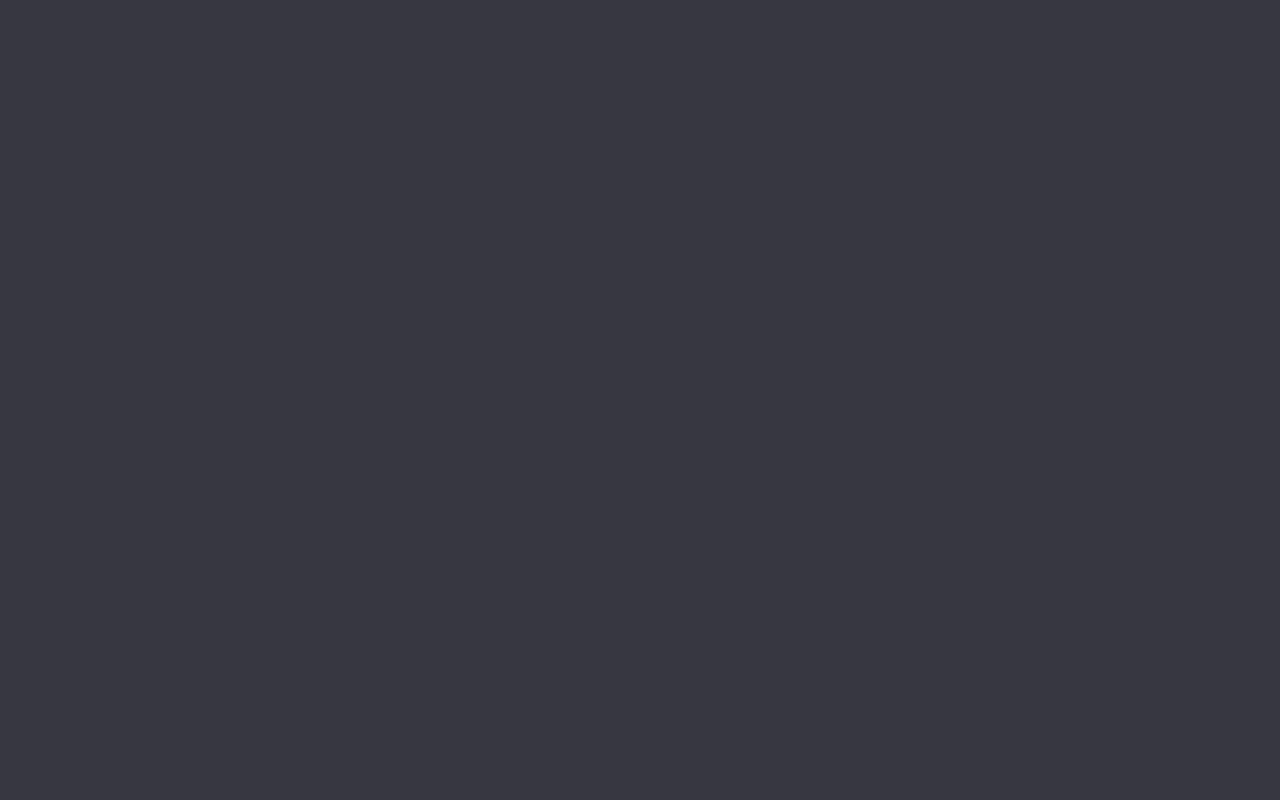
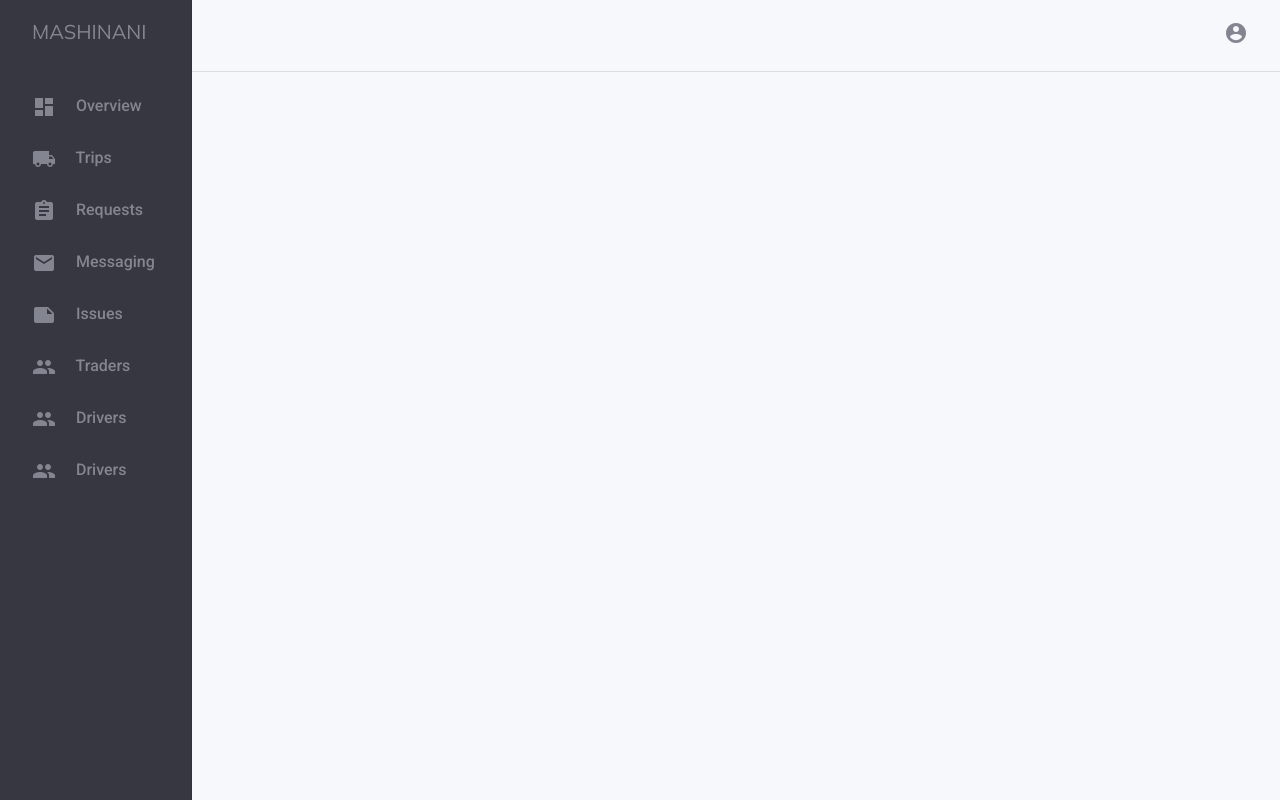
Before and after one commit to QUALIS-LABS/IBM-Call-for-code-2021-zero-hunger-solution, an Angular app in the folder Dashboard/src/: page /dashboard in a window 1280 px wide. Before the commit this address led to /. Built offline with nearby package versions, Linux system fonts and the light colour scheme.

Commit message:
Add dashboard component

```diff
--- a/Dashboard/src/src/app/app-routing.module.ts
+++ b/Dashboard/src/src/app/app-routing.module.ts
@@ -1,10 +1,13 @@
 import { NgModule } from '@angular/core';
 import { RouterModule, Routes } from '@angular/router';
 import { LoginComponent } from './auth/login/login.component';
+import { DashboardComponent } from './dashboard/dashboard.component';
 
 const routes: Routes = [
   {path:'', component: LoginComponent},
-  {path: "login", component: LoginComponent}
+  {path: "login", component: LoginComponent},
+  {path: "dashboard", component: DashboardComponent}
+
 ];
 
 @NgModule({
--- a/Dashboard/src/src/app/app.component.css
+++ b/Dashboard/src/src/app/app.component.css
@@ -0,0 +1,3 @@
+main{
+        height: 100%;
+}
--- /dev/null
+++ b/Dashboard/src/src/app/dashboard/dashboard.component.css
@@ -0,0 +1,103 @@
+.drawer-container {
+  width: 100%;
+  height: 100%;
+}
+
+.dashboard-content {
+  width: 100%;
+  display: table;
+  height: 100%;
+  background: #f7f8fc;
+  align-content: flex-start;
+}
+
+.dashboard-content mat-toolbar{
+  background: #f7f8fc;
+}
+
+mat-icon{
+  margin-right: 1rem;
+}
+
+.dashboard-sidenav {
+  width: 15%;
+  padding: 0 1rem 0;
+  background-color: #363740;
+  color: white;
+}
+
+mat-toolbar {
+  background-color: #f4f4ef;
+}
+
+hr {
+  border: none;
+  height: 1px;
+  background-color: #dddddd;
+}
+
+.toolbar-nav {
+  background-color: #363740;
+  margin-bottom: 1rem;
+}
+.toolbar-nav h2{
+  font-family: 'Mulish';
+  color: #838591;
+}
+
+ul {
+  list-style: none;
+  margin: 0;
+  padding: 0;
+  display: flex;
+}
+
+a {
+  text-decoration: none;
+  color: #838591;
+}
+
+.spacer {
+  flex: 1 1 auto;
+  margin-bottom: 1rem;
+}
+.activelink {
+  color: #4d4f5c;
+}
+
+.dash-nav ul {
+  list-style: none;
+  display: table-cell;
+  vertical-align: middle;
+  justify-items: left;
+  padding-left: 0;
+  width: inherit;
+}
+
+.dash-nav li {
+  width: 100%;
+  padding: 0;
+  justify-self: left;
+  align-self: start;
+}
+
+.dash-nav ul li a {
+  text-decoration: none;
+  width: 100%;
+  padding-top: 0.5rem;
+  padding-bottom: 0.5rem;
+  padding-left: 1rem;
+  font-size: medium;
+  color: #838591;
+  text-align: left;
+}
+
+::ng-deep .mat-menu-content {
+  padding-top: 5px !important;
+  padding-bottom: 0px !important;
+}
+
+.mat-menu-item {
+  line-height: 35px;
+  height: 35px;
+}
--- /dev/null
+++ b/Dashboard/src/src/app/dashboard/dashboard.component.html
@@ -0,0 +1,113 @@
+<mat-drawer-container class="drawer-container" autosize>
+
+        <mat-drawer class="dashboard-sidenav" mode="side" opened>
+
+          <mat-toolbar class="toolbar-nav">
+               <h2> MASHINANI</h2>
+          </mat-toolbar>
+
+          <div class="dash-nav">
+
+          <ul>
+            <li>
+              <a mat-button routerLink="overview" routerLinkActive="activelink">
+                <mat-icon>dashboard</mat-icon>
+                Overview
+              </a>
+            </li>
+
+            <li>
+                <a mat-button routerLink="overview" routerLinkActive="activelink">
+                  <mat-icon>local_shipping</mat-icon>
+                  Trips
+                </a>
+              </li>
+
+            <li>
+              <a mat-button routerLink="courses" routerLinkActive="activelink" >
+                <mat-icon>assignment</mat-icon>
+                Requests
+              </a>
+            </li>
+
+            <li>
+              <a mat-button routerLink="" routerLinkActive="activelink" >
+                <mat-icon>email</mat-icon>
+                Messaging
+              </a>
+            </li>
+
+            <li>
+              <a mat-button routerLink="" routerLinkActive="activelink" >
+                <mat-icon>note</mat-icon>
+                Issues
+              </a>
+            </li>
+
+            <li>
+              <a mat-button routerLink="" routerLinkActive="activelink" >
+                <mat-icon> people</mat-icon>
+                Traders
+              </a>
+            </li>
+
+            <li>
+              <a mat-button routerLink="" routerLinkActive="activelink" >
+                <mat-icon>people</mat-icon>
+                Drivers
+              </a>
+            </li>
+
+            <li>
+                <a mat-button routerLink="" routerLinkActive="activelink" >
+                  <mat-icon>people</mat-icon>
+                  Drivers
+                </a>
+              </li>
+
+
+          </ul>
+          </div>
+
+
+        </mat-drawer>
+
+        <div class="dashboard-content">
+
+          <div class="dash-content">
+          <mat-toolbar class="toolbar" >
+
+
+
+            <span class="spacer"> </span>
+
+            <ul>
+
+              <li>
+                <button mat-icon-button [matMenuTriggerFor]="userMenu" style="color: #838591;">
+                  <mat-icon>account_circle</mat-icon>
+                  </button>
+              </li>
+
+            </ul>
+
+            <mat-menu #userMenu="matMenu">
+              <button mat-menu-item (click) = onLogout()>
+                <mat-icon>logout</mat-icon>
+                <span>Log out</span>
+              </button>
+            </mat-menu>
+
+
+
+          </mat-toolbar>
+
+          <hr>
+
+          <router-outlet></router-outlet>
+
+
+          </div>
+        </div>
+
+      </mat-drawer-container>
--- /dev/null
+++ b/Dashboard/src/src/app/dashboard/dashboard.component.ts
@@ -0,0 +1,19 @@
+import { Component, OnInit } from "@angular/core";
+
+@Component({
+  selector: 'app-dashboard',
+  templateUrl: './dashboard.component.html',
+  styleUrls:['./dashboard.component.css']
+})
+
+export class DashboardComponent implements OnInit{
+
+
+
+  ngOnInit(){
+  }
+
+  onLogout(){
+
+  }
+}
```
Also changed, not shown: Dashboard/src/src/app/app.module.ts (+16 -2 lines).
